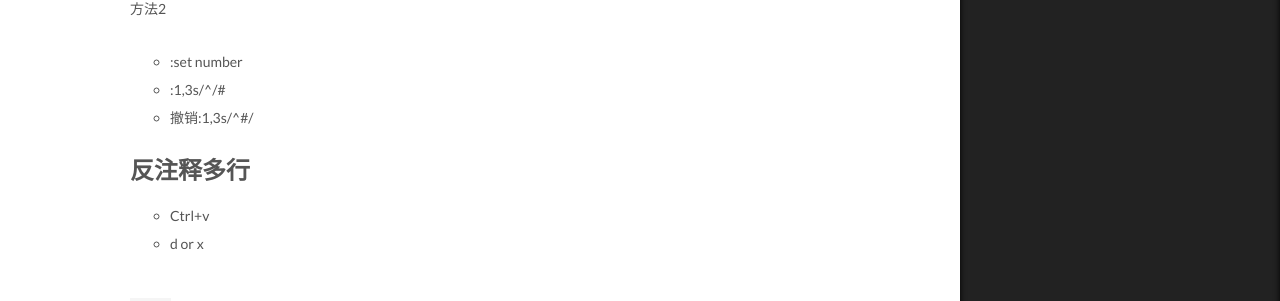
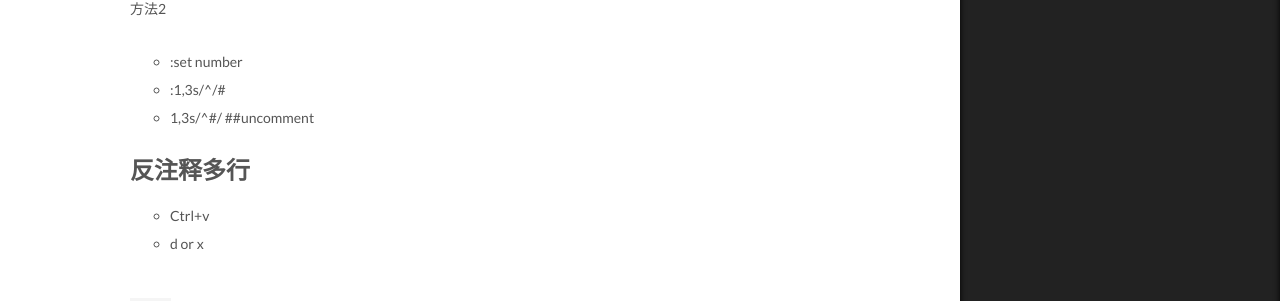
Before and after one commit to xiaolugo/xiaolugo.github.io, a Jekyll site: the page built from _posts/2018-04-28-vim注释.md, in a window 1280 px wide. Shown: the part 533-834 px from the top of the page. Built offline with Jekyll 4.4.1, drawn with Linux system fonts in a browser that asks for light colours.

Commit message:
Update 2018-04-28-vim注释.md

```diff
--- a/_posts/2018-04-28-vim注释.md
+++ b/_posts/2018-04-28-vim注释.md
@@ -15,7 +15,7 @@ category: linux
 方法2
 - :set number
 - :1,3s/^/#
-- 撤销:1,3s/^#/
+- 1,3s/^#/ ##uncomment
 
 # 反注释多行
 - Ctrl+v
```
